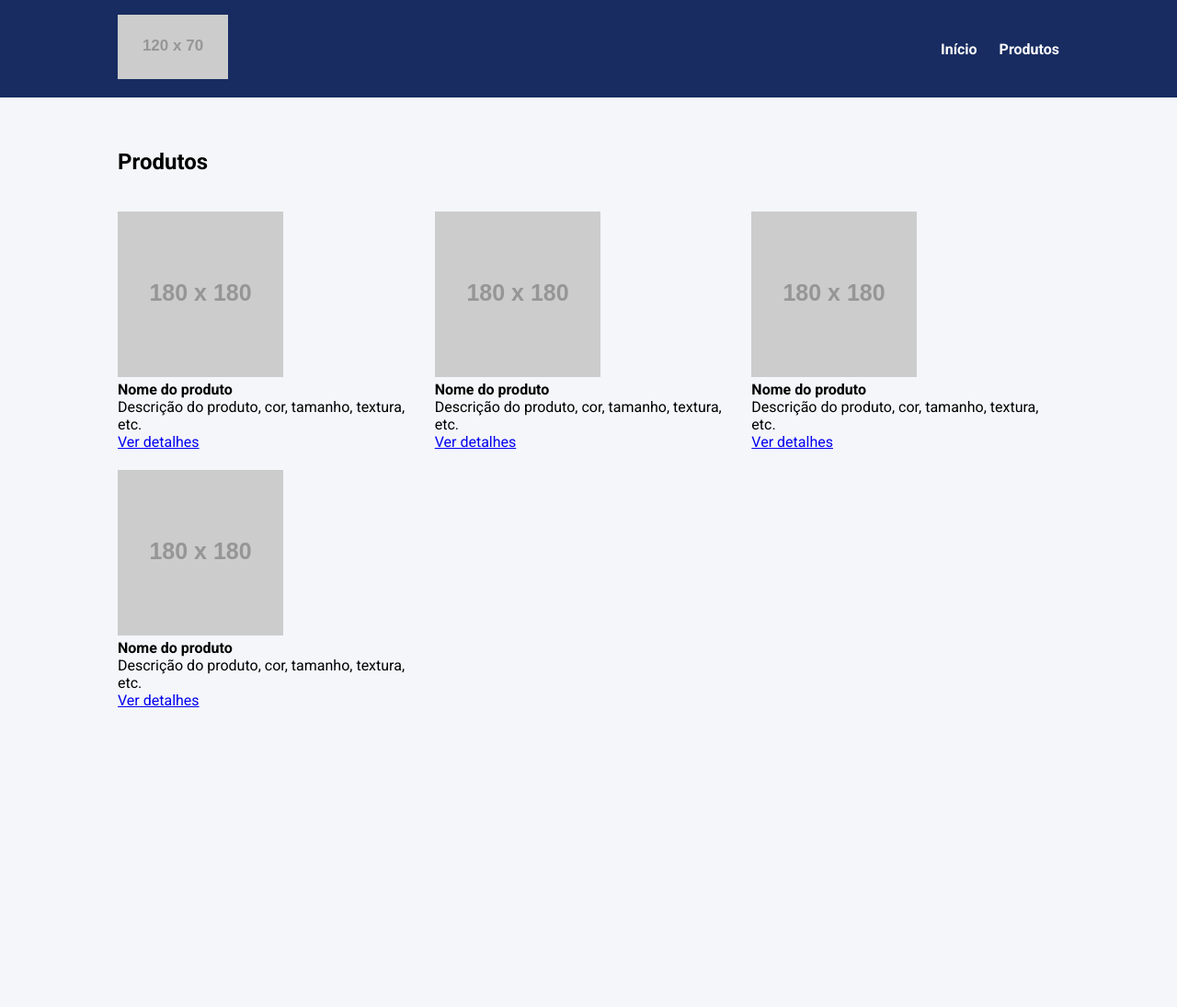
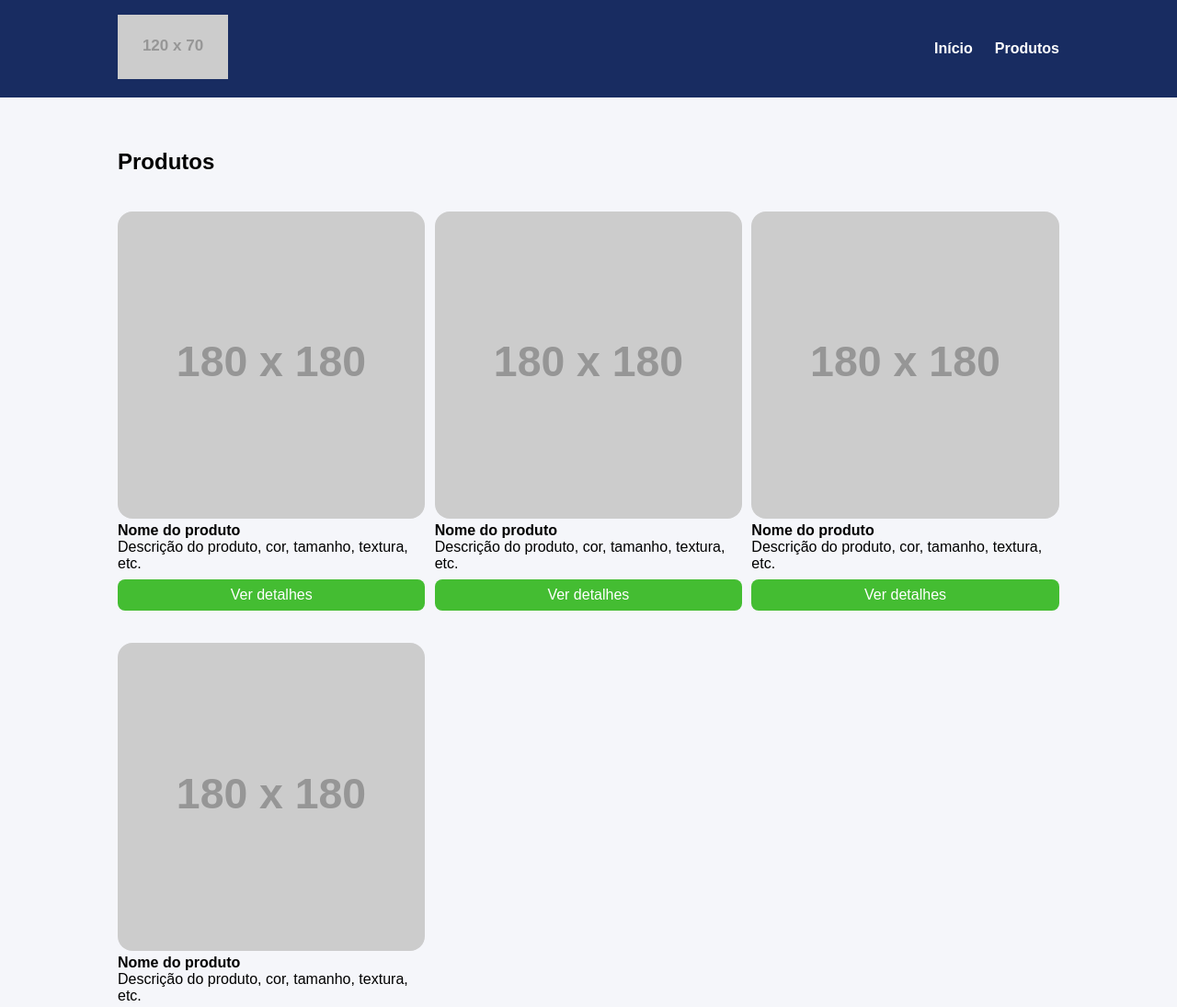
Before and after one commit to arturvas/ebac_frontend, a website: page index.html in a window 1280 px wide. Shown: the top 1095 px of the page at 92% size. Before the commit the page ends 806 px from the top, so only its background shows below. Drawn offline with nearby package versions, Linux system fonts and the light colour scheme; files that its build step writes are made by us from their sources; placeholder pictures from the web are drawn by us.

Commit message:
transformado em Less

```diff
--- a/src/styles/main.less
+++ b/src/styles/main.less
@@ -8,11 +8,11 @@
   margin: 0;
   padding: 0;
   box-sizing: border-box;
-  font-family: Roboto, sans-serif;
+  font-family: #fonts[font__body];
 }
 
 body {
-  background-color: #f5f6fa;
+  background-color: #colors[background__color];
 }
 
 li {
@@ -26,31 +26,31 @@ li {
 }
 
 header {
-  background-color: #182c61;
+  background-color: #colors[primary__color];
   position: sticky;
   top: 0;
   left: 0;
-}
 
-header .container {
+  .container {
     display: flex;
     justify-content: space-between;
     align-items: center;
     padding: 16px 0;
   }
+}
 
 .menu {
   display: flex;
-}
 
-.menu li {
+  li {
     font-weight: bold;
     margin-left: 24px;
+
+    a {
+      color: #colors[text__button__color];
+      text-decoration: none;
     }
-
-.menu li a {
-  color: #fff;
-  text-decoration: none;
+  }
 }
 
 section {
@@ -64,16 +64,15 @@ section {
   column-gap: 1%;
   row-gap: 4%;
   width: 100%;
-}
 
-.product-item img {
+  &-item img {
     width: 100%;
     border-radius: 16px;
   }
 
-.product-button {
+  &-button {
     display: block;
-  background-color: #44bd32;
+    background-color: #colors[button__color];
     color: #fff;
     text-align: center;
     padding: 8px 0;
@@ -82,11 +81,12 @@ section {
     text-decoration: none;
   }
 
-.product-button:hover {
-  background-color: #4cd137;
+  &-button:hover {
+    background-color: #colors[button__color__hover];
+  }
 }
 
-@media screen and (max-width: 1023px) {
+@media @breakpointTablet {
   .container {
     max-width: 80%;
   }
@@ -97,12 +97,12 @@ section {
   }
 }
 
-@media screen and (max-width: 767px) {
+@media @breakpointMobile {
   .products {
     display: block;
-  }
 
-  .product-item {
+    &-item {
       margin-bottom: 32px;
     }
   }
+}
```
Lines whose indentation alone changed are shown as unchanged.
